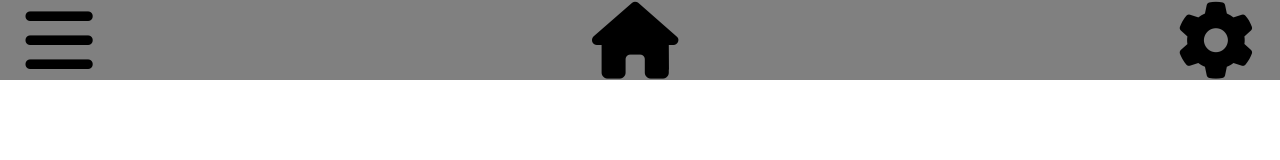
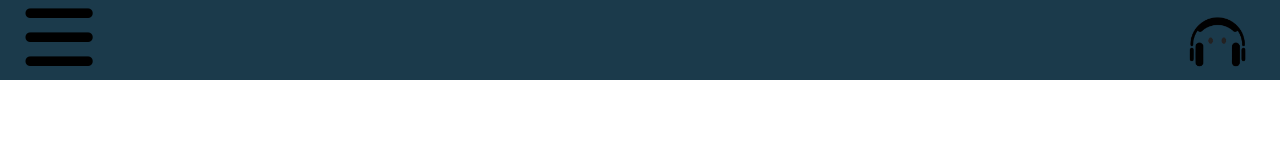
Before and after one commit to arshiaadamian/1800_202510_Team4, a plain HTML site: page index.html in a window 1280 px wide. Drawn offline with nearby package versions, Linux system fonts and the light colour scheme.

Commit message:
added libraries, change background color and logo

```diff
--- a/index.html
+++ b/index.html
@@ -9,8 +9,12 @@
     <meta name="viewport" content="width=device-width, initial-scale=1" />
 
     <!-- Bootstrap Library CSS CDN go here -->
+    <link href="https://cdn.jsdelivr.net/npm/bootstrap@5.3.2/dist/css/bootstrap.min.css" rel="stylesheet"
+    integrity="sha384-T3c6CoIi6uLrA9TneNEoa7RxnatzjcDSCmG1MXxSR1GAsXEV/Dwwykc2MPK8M2HN" crossorigin="anonymous">
     <!-- Boostrap Library JS CDN  go here -->
-
+    <script src="https://cdn.jsdelivr.net/npm/bootstrap@5.3.2/dist/js/bootstrap.bundle.min.js"
+    integrity="sha384-C6RzsynM9kWDrMNeT87bh95OGNyZPhcTNXj1NW7RuBCsyN/o0jlpcV8Qyq46cDfL" crossorigin="anonymous">
+    </script>
     <!-- Other libraries go here -->
     <script
       src="https://kit.fontawesome.com/d7cb9c87e6.js"
@@ -27,8 +31,7 @@
     <div class="nav-container">
       <nav class="nav-bar">
         <a href="#" class="bar-icon"><i class="fa-solid fa-bars"></i></a>
-        <a href="#"><i class="fa-solid fa-house"></i></a>
-        <a href="#" class="settings-icon"><i class="fa-solid fa-gear"></i></a>
+        <img class="logo" src="./JAC logo.png" height="67"></a>
       </nav>
     </div>
     <!------------------------------>
--- a/styles/style.css
+++ b/styles/style.css
@@ -35,7 +35,8 @@ a {
   height: 100%;
   padding-left: 2%;
   padding-right: 2%;
-  width: 96%;
+  width: 100%;
+  background-color: #1B3A4B;
 }
 
 .nav-bar i {
```
Also changed, not shown: JAC logo.png (added).
